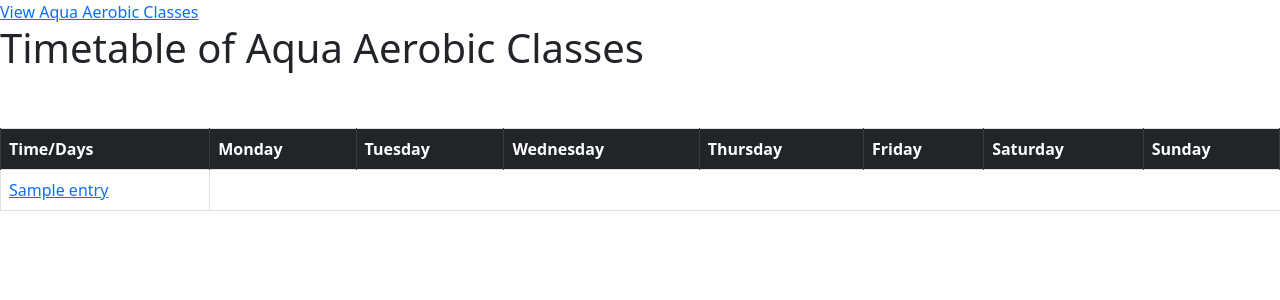
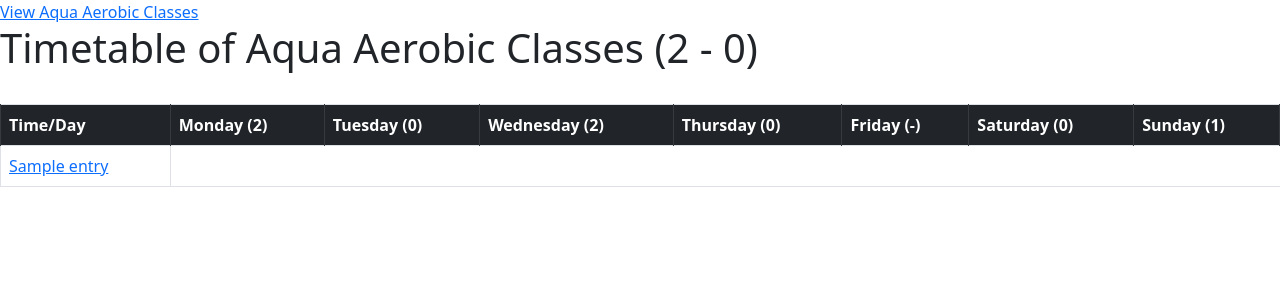
Before and after one commit to gaon5/swimapp, a Flask app: template templates/view_class.html in a window 1280 px wide. Shown: the part 56-356 px from the top of the page. Run offline with Flask 3, Linux system fonts and the light colour scheme; the template is opened without the code that fills it: most values are stand-ins (such as "Sample title", 1, 10 or a date in 2020).

Commit message:
date changes

```diff
--- a/app.py
+++ b/app.py
@@ -1,5 +1,5 @@
 from flask import Flask, url_for, request, redirect, render_template, session
-from datetime import datetime
+from datetime import date, datetime, timedelta
 import mysql.connector
 import config
 import math
@@ -48,10 +48,20 @@ def sample():
 # Function to display aqua aerobics class timetable
 @app.route('/view_class')
 def view_class():
+    # Generate a list of dates for the week
+    start_date = date(2023,8,7)
+    end_date = date(2023,8,13)
+    delta = timedelta(days=1)
     sql_data = get_cursor()
-    sql = """SELECT class_id, class_name, class_date, start_time FROM class_list WHERE is_individual=0"""
-    sql_data.execute(sql)
+    # Select data of every aqua aerobic class within a week
+    sql = """SELECT class_id, class_name, class_date, start_time FROM class_list WHERE (is_individual=0) AND (class_date BETWEEN %s AND %s);"""
+    sql_value = (start_date,end_date)
+    sql_data.execute(sql,sql_value)
     sql_list = sql_data.fetchall()
+    date_list = []
+    while start_date <= end_date:
+        date_list.append(start_date.isoformat()[5:])
+        start_date += delta
     class_list = []
     # Check the weekday number of each date and append them.
     for item in sql_list:
@@ -70,13 +80,13 @@ def view_class():
         for i in range(7):
             temp_list.append('')
         row_list.append(temp_list)
-    # Compare class_list with time_list. Change the empty value as the "class" if there is a class at that time
+    # Compare class_list with time_list. Change the empty value to a dictionary of class_id (key) and class_name (value) if there is a class at that time
     for item in class_list:
         for row in row_list:
             if item[3] == row[0]:
                 row[item[-1]] = {item[0]:item[1]}
     sql_data.close()
-    return render_template('view_class.html', class_list=class_list, row_list=row_list)
+    return render_template('view_class.html', class_list=class_list, date_list=date_list, row_list=row_list)
 
 # Function to display details of a class
 @app.route('/display_class/<class_id>')
@@ -88,7 +98,6 @@ def displayclass(class_id):
     sql_data.execute(sql, sql_value)
     detail_list = sql_data.fetchone()
     sql_data.close()
-    print(detail_list)
     return render_template('display_class.html', detail_list=detail_list)
 
 if __name__ == '__main__':
--- a/templates/display_class.html
+++ b/templates/display_class.html
@@ -2,7 +2,7 @@
 
 
 {% block mytitle %}
-    Sample
+    Display class details
 {% endblock %}
 
 {% block mycss %}
@@ -12,7 +12,7 @@
 {% block body %}
 <div class="display_class">
     <H1>Aqua Aerobic Class Details</H1>
-    <br></br>
+    <br>
     <table class="profile">
         <tr>
             <td>Class ID:</td>
--- a/templates/view_class.html
+++ b/templates/view_class.html
@@ -12,18 +12,18 @@
 <!--Opening hours: 6:00 - 21:00 during weekdays, 8:00 - 18:00 during weekends-->
 {% block body %}
 <div class="view_class">
-    <H1>Timetable of Aqua Aerobic Classes</H1>
-    <br></br>
+    <H1>Timetable of Aqua Aerobic Classes ({{ date_list[0] }} - {{ date_list[-1] }})</H1>
+    <br>
     <table class="table table-bordered">
         <tr>
-            <th class="table-dark">Time/Days</th>
-            <th class="table-dark">Monday</th>
-            <th class="table-dark">Tuesday</th>
-            <th class="table-dark">Wednesday</th>
-            <th class="table-dark">Thursday</th>
-            <th class="table-dark">Friday</th>
-            <th class="table-dark">Saturday</th>
-            <th class="table-dark">Sunday</th>
+            <th class="table-dark">Time/Day</th>
+            <th class="table-dark">Monday ({{ date_list[0] }})</th>
+            <th class="table-dark">Tuesday ({{ date_list[1] }})</th>
+            <th class="table-dark">Wednesday ({{ date_list[2] }})</th>
+            <th class="table-dark">Thursday ({{ date_list[3] }})</th>
+            <th class="table-dark">Friday ({{ date_list[4] }})</th>
+            <th class="table-dark">Saturday ({{ date_list[5] }})</th>
+            <th class="table-dark">Sunday ({{ date_list[6] }})</th>
         </tr>
         {% for row in row_list %}
             <tr>
```
